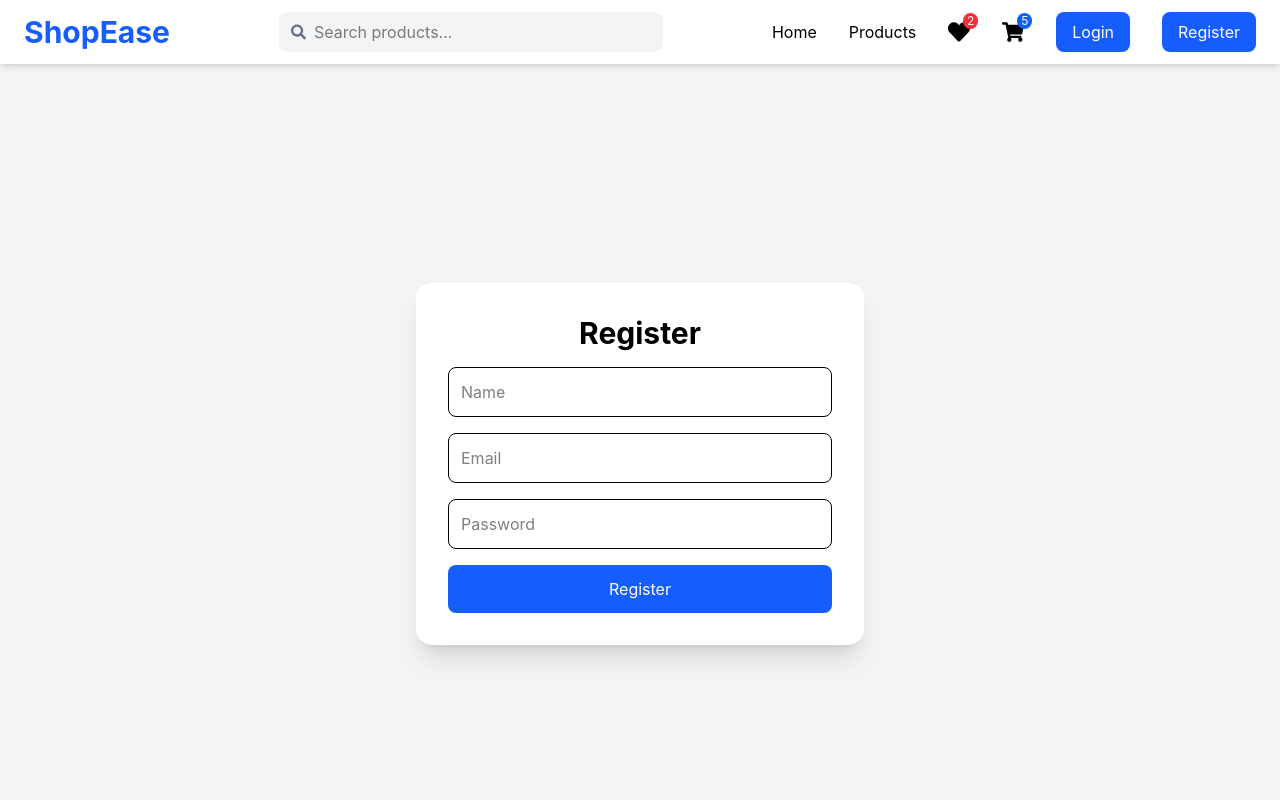
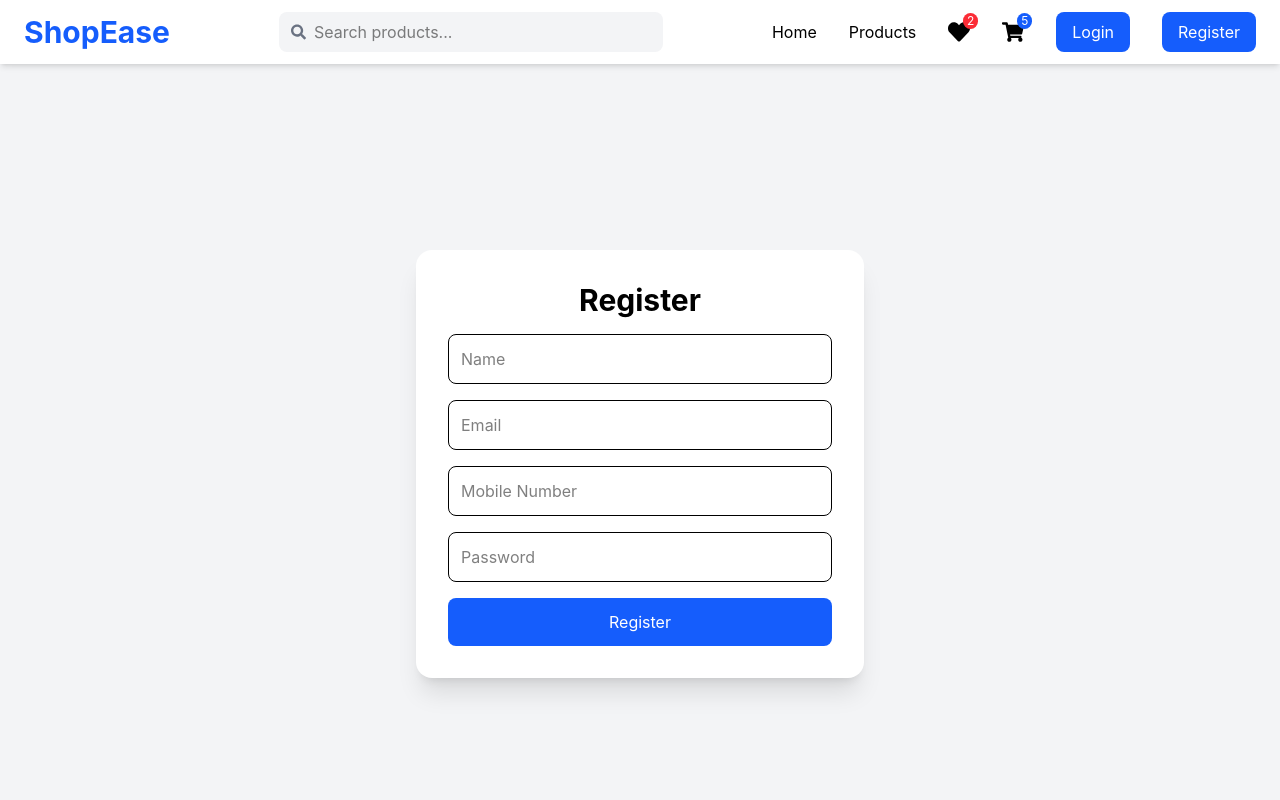
Before and after one commit to amithangadi/ecommerce-REST-API-frontend, a React (Vite) app: page /register in a window 1280 px wide. Shown: the top 800 px of the page. Built offline with nearby package versions, Linux system fonts and the light colour scheme.

Commit message:
fixed bug in registerform

```diff
--- a/src/components/auth/RegisterForm.jsx
+++ b/src/components/auth/RegisterForm.jsx
@@ -9,6 +9,7 @@ function RegisterForm() {
     const [user, setUser] = useState({
         name: "",
         email: "",
+        mobile: "",
         password: ""
     });
 
@@ -70,6 +71,14 @@ function RegisterForm() {
             />
 
             <input
+                name="mobile"
+                type="tel"
+                placeholder="Mobile Number"
+                className="w-full border p-3 rounded-lg"
+                onChange={handleChange}
+            />
+
+            <input
                 name="password"
                 type="password"
                 placeholder="Password"
```
